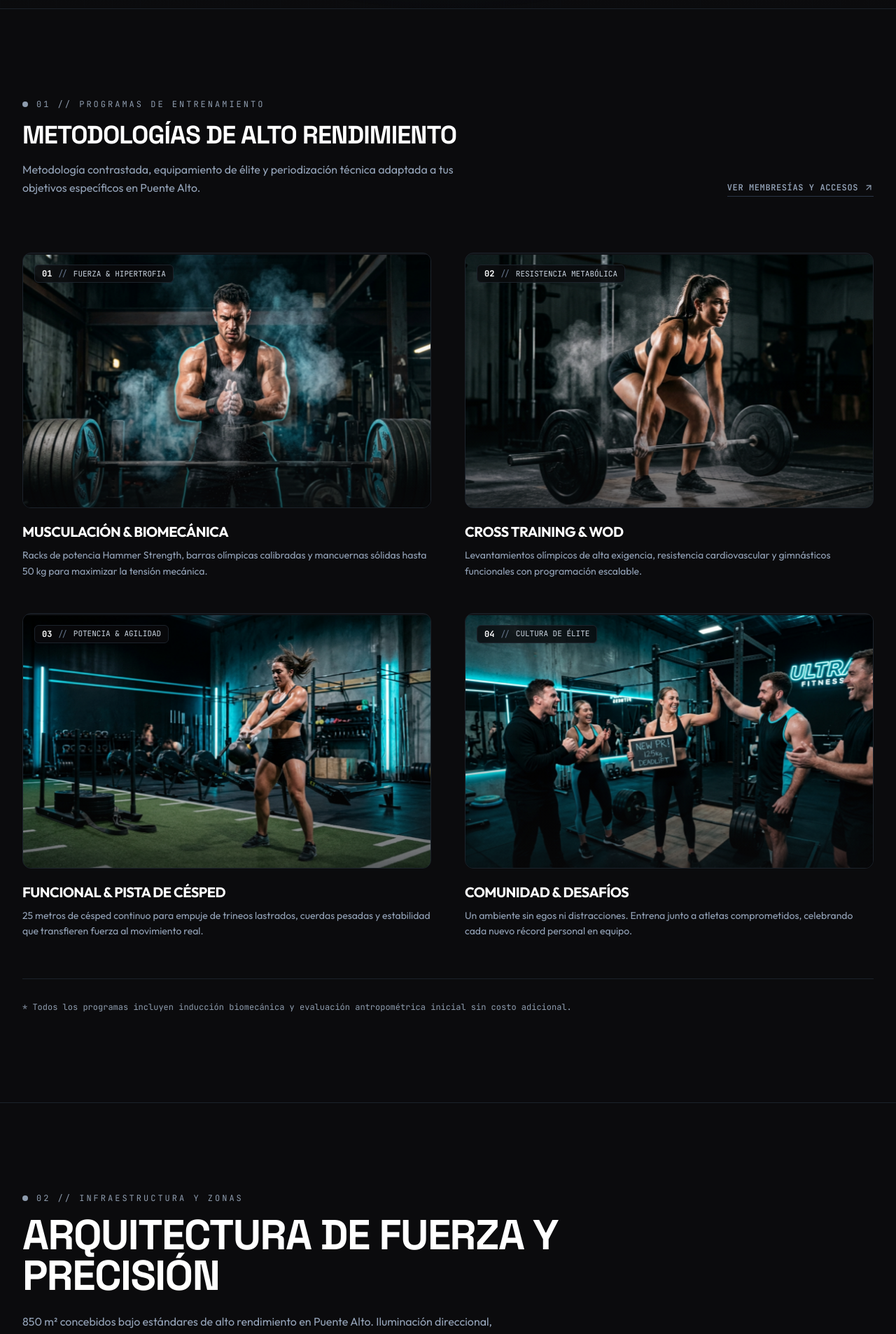
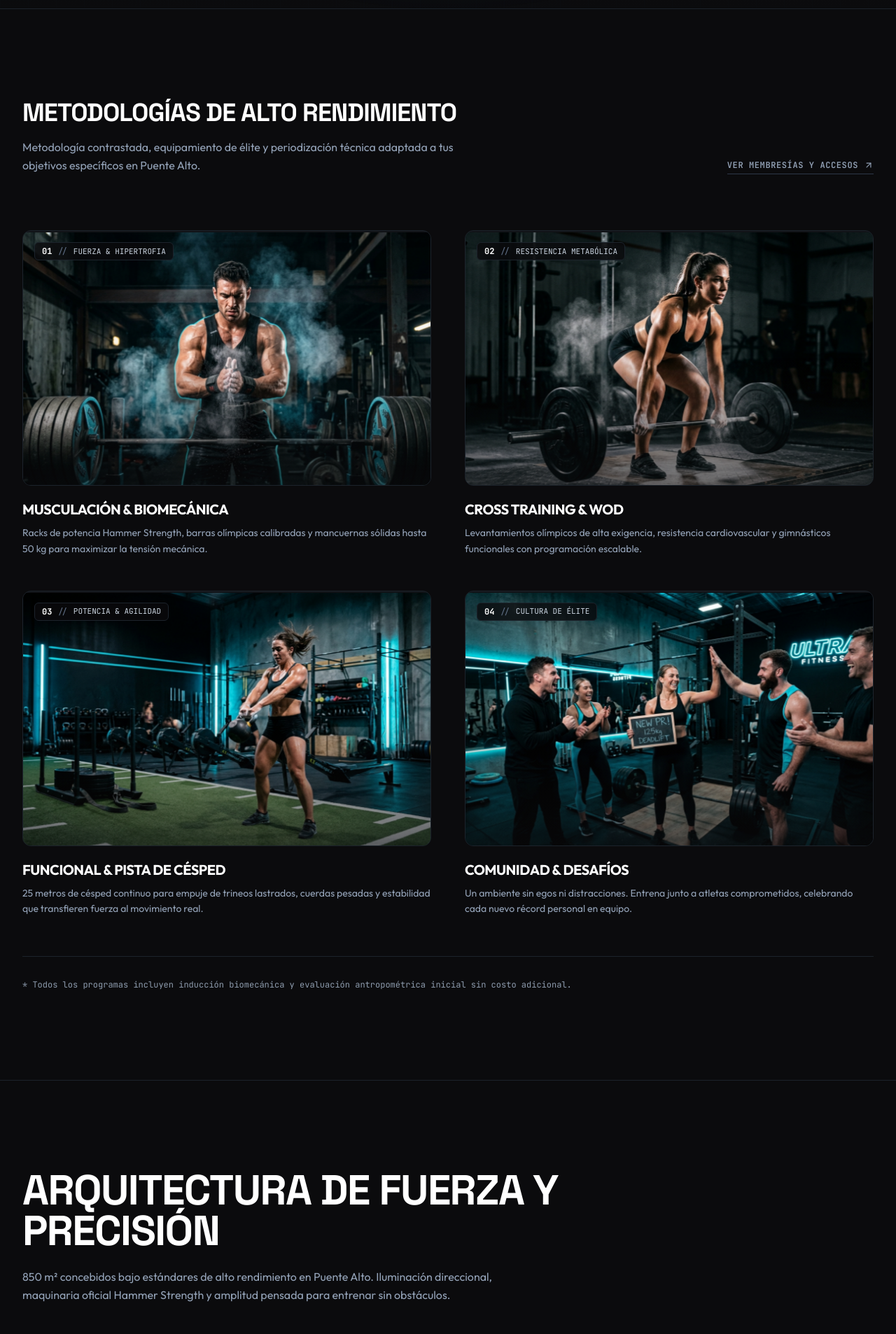
Before and after one commit to xKodda/gymGMgarate, a Next.js app: page / in a window 1280 px wide. Shown: the part 788-2694 px from the top of the page at 70% size. Built offline with nearby package versions, Linux system fonts and the light colour scheme.

Commit message:
style: eliminacion de prefijos 01/02 y estandarizacion de titulares en todas las secciones

```diff
--- a/src/components/CommunitySection.tsx
+++ b/src/components/CommunitySection.tsx
@@ -42,15 +42,6 @@ export default function CommunitySection() {
 
           {/* Left: Text & Rating */}
           <div className="lg:col-span-6">
-            <motion.div
-              initial={{ opacity: 0, y: 15 }}
-              whileInView={{ opacity: 1, y: 0 }}
-              viewport={{ once: true }}
-              transition={{ duration: 0.5 }}
-              className="inline-flex items-center gap-3 text-xs font-mono uppercase tracking-[0.25em] text-[#8E9CAE] mb-4"
-            >
-            </motion.div>
-
             <motion.h2
               initial={{ opacity: 0, y: 20 }}
               whileInView={{ opacity: 1, y: 0 }}
--- a/src/components/DisciplinesSection.tsx
+++ b/src/components/DisciplinesSection.tsx
@@ -153,17 +153,6 @@ export default function DisciplinesSection({
         {/* Section Header */}
         <div className="flex flex-col md:flex-row md:items-end justify-between mb-16 md:mb-20 gap-6">
           <div className="max-w-2xl">
-            <motion.div
-              initial={{ opacity: 0, y: 15 }}
-              whileInView={{ opacity: 1, y: 0 }}
-              viewport={{ once: true }}
-              transition={{ duration: 0.5 }}
-              className="flex items-center gap-3 text-xs font-mono uppercase tracking-[0.25em] text-[#8E9CAE] mb-4"
-            >
-              <span className="w-2 h-2 rounded-full bg-[#8E9CAE]" />
-              <span>01 // PROGRAMAS DE ENTRENAMIENTO</span>
-            </motion.div>
-
             <motion.h2
               initial={{ opacity: 0, y: 20 }}
               whileInView={{ opacity: 1, y: 0 }}
--- a/src/components/FacilitiesShowcase.tsx
+++ b/src/components/FacilitiesShowcase.tsx
@@ -124,17 +124,6 @@ export default function FacilitiesShowcase() {
 
         {/* Section Header: TITULAR INTERMEDIO GRANDE */}
         <div className="max-w-3xl mb-16 md:mb-20">
-          <motion.div
-            initial={{ opacity: 0, y: 15 }}
-            whileInView={{ opacity: 1, y: 0 }}
-            viewport={{ once: true }}
-            transition={{ duration: 0.5 }}
-            className="flex items-center gap-3 text-xs font-mono uppercase tracking-[0.25em] text-[#8E9CAE] mb-4"
-          >
-            <span className="w-2 h-2 rounded-full bg-[#8E9CAE]" />
-            <span>02 // INFRAESTRUCTURA Y ZONAS</span>
-          </motion.div>
-
           <motion.h2
             initial={{ opacity: 0, y: 20 }}
             whileInView={{ opacity: 1, y: 0 }}
--- a/src/components/PlatformPreview.tsx
+++ b/src/components/PlatformPreview.tsx
@@ -38,15 +38,6 @@ export default function PlatformPreview({
 
         {/* Header: Contained & Architectural */}
         <div className="max-w-3xl mb-16 md:mb-20">
-          <motion.div
-            initial={{ opacity: 0, y: 15 }}
-            whileInView={{ opacity: 1, y: 0 }}
-            viewport={{ once: true }}
-            transition={{ duration: 0.5 }}
-            className="flex items-center gap-3 text-xs font-mono uppercase tracking-[0.25em] text-[#8E9CAE] mb-4"
-          >
-          </motion.div>
-
           <motion.h2
             initial={{ opacity: 0, y: 20 }}
             whileInView={{ opacity: 1, y: 0 }}
```
